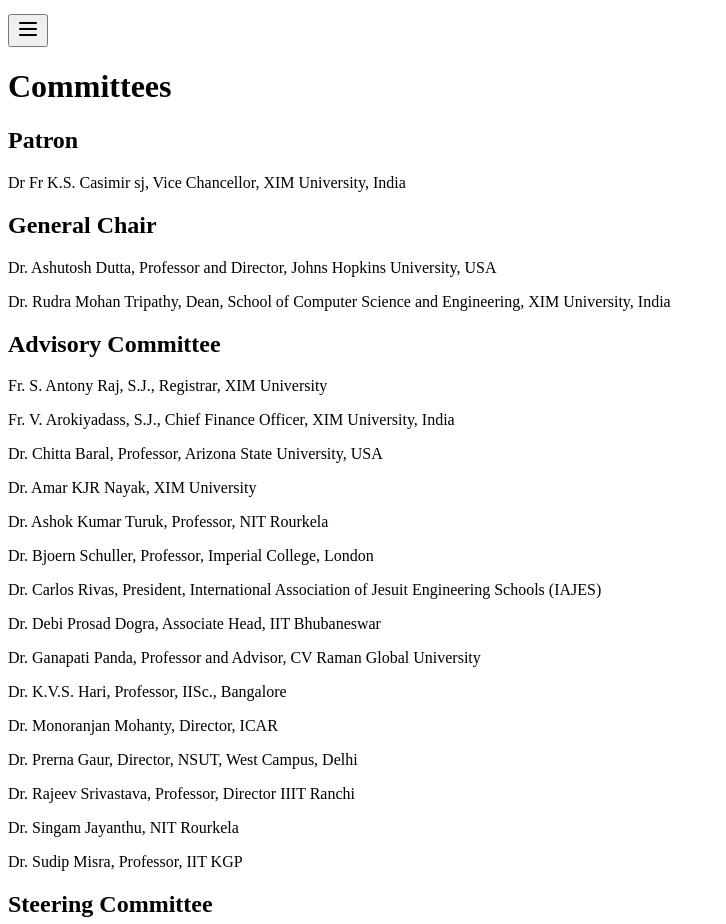
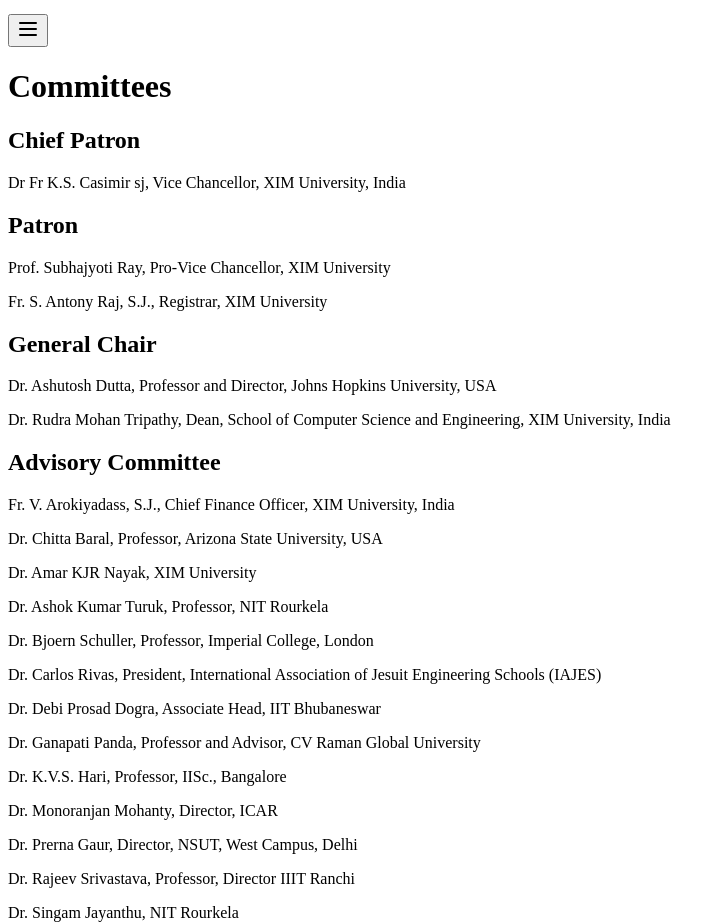
Before and after one commit to Ayush-Tripathy/icaiet-2025, a React (Vite) app: page /committee in a window 1280 px wide. Shown: the part 2531-3455 px from the top of the page, without its empty margins (0-726 px from the left). Built offline with nearby package versions, Linux system fonts and the light colour scheme; the HTML template or start-up script is replaced by a standard one.

Commit message:
Modified committee names

```diff
--- a/src/pages/Committee.tsx
+++ b/src/pages/Committee.tsx
@@ -282,7 +282,7 @@
         <div className="space-y-12 mt-10">
           {/* Chief Patron Section */}
           <section className="space-y-4">
-            <h2 className="text-2xl font-bold text-blue-400">Patron</h2>
+            <h2 className="text-2xl font-bold text-blue-400">Chief Patron</h2>
             <div className="space-y-2">
               {/* <p className="relative pl-5 before:content-['•'] before:absolute before:left-0">
                 Fr. Antony R. Uvari, S.J., Vice Chancellor, XIM University,
@@ -292,6 +292,21 @@
               <p className="relative pl-5 before:content-['•'] before:absolute before:left-0">
                 Dr Fr K.S. Casimir sj, Vice Chancellor, XIM University,
                 India
+              </p>
+            </div>
+          </section>
+          <section className="space-y-4">
+            <h2 className="text-2xl font-bold text-blue-400">Patron</h2>
+            <div className="space-y-2">
+              {/* <p className="relative pl-5 before:content-['•'] before:absolute before:left-0">
+                Fr. Antony R. Uvari, S.J., Vice Chancellor, XIM University,
+                India
+              </p> */}
+              <p className="relative pl-5 before:content-['•'] before:absolute before:left-0">
+                Prof. Subhajyoti Ray, Pro-Vice Chancellor, XIM University
+              </p>
+              <p className="relative pl-5 before:content-['•'] before:absolute before:left-0">
+                Fr. S. Antony Raj, S.J., Registrar, XIM University
               </p>
             </div>
           </section>
@@ -317,9 +332,7 @@
               Advisory Committee
             </h2>
             <div className="space-y-2">
-              <p className="relative pl-5 before:content-['•'] before:absolute before:left-0">
-                Fr. S. Antony Raj, S.J., Registrar, XIM University
-              </p>
+
               <p className="relative pl-5 before:content-['•'] before:absolute before:left-0">
                 Fr. V. Arokiyadass, S.J., Chief Finance Officer, XIM University,
                 India
```
